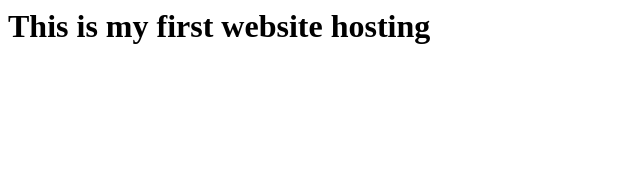
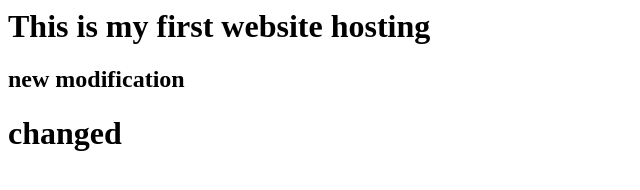
Before and after one commit to Bibek0130/myhtml, a plain HTML site: page index.html in a window 1280 px wide. Shown: the whole page, without its empty margins (0-640 px from the left). Drawn offline with Linux system fonts and the light colour scheme.

Commit message:
changed for ci

```diff
--- a/index.html
+++ b/index.html
@@ -1 +1,3 @@
 <h1> This is my first website hosting </h1>
+<h2> new modification </h2>
+<h1> changed </h1>
```
